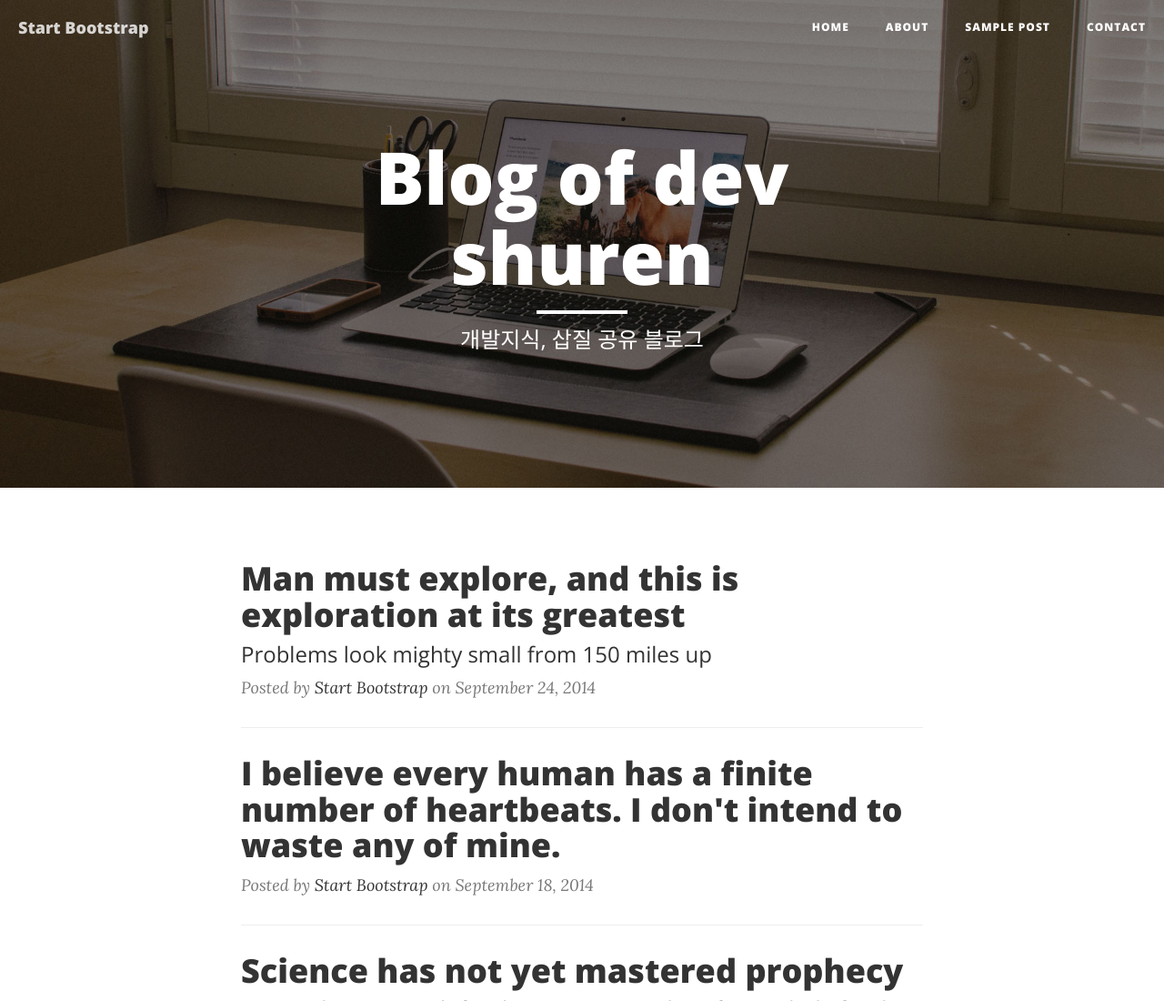
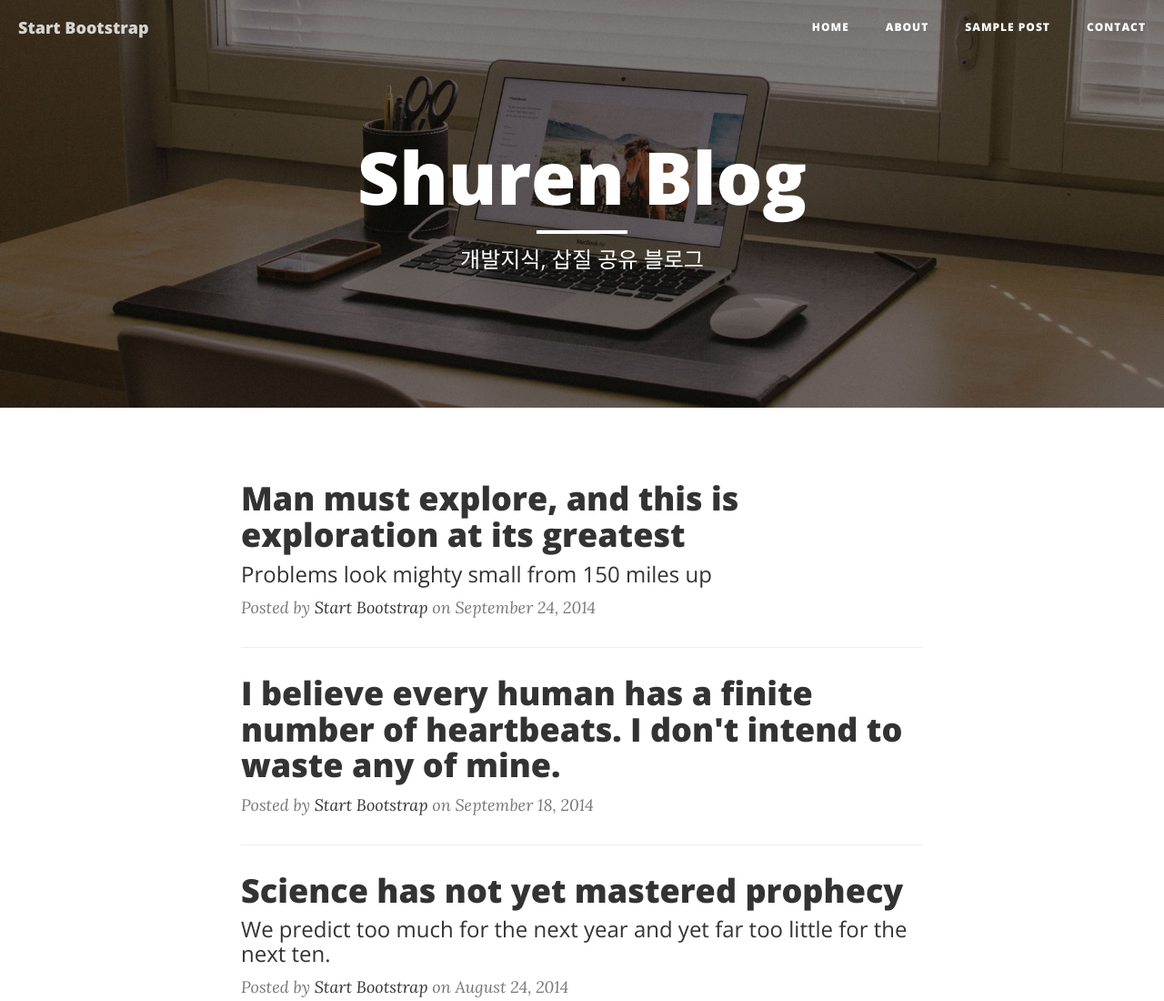
Before and after one commit to junhomax/junhomax.github.io, a website: page index.html in a window 1280 px wide. Shown: the top 1100 px of the page at 91% size. Drawn offline with nearby package versions, Linux system fonts and the light colour scheme.

Commit message:
add blog header

```diff
--- a/index.html
+++ b/index.html
@@ -74,7 +74,7 @@
             <div class="row">
                 <div class="col-lg-8 col-lg-offset-2 col-md-10 col-md-offset-1">
                     <div class="site-heading">
-                        <h1>Blog of dev shuren</h1>
+                        <h1>Shuren Blog</h1>
                         <hr class="small">
                         <span class="subheading">개발지식, 삽질 공유 블로그</span>
                     </div>
```
